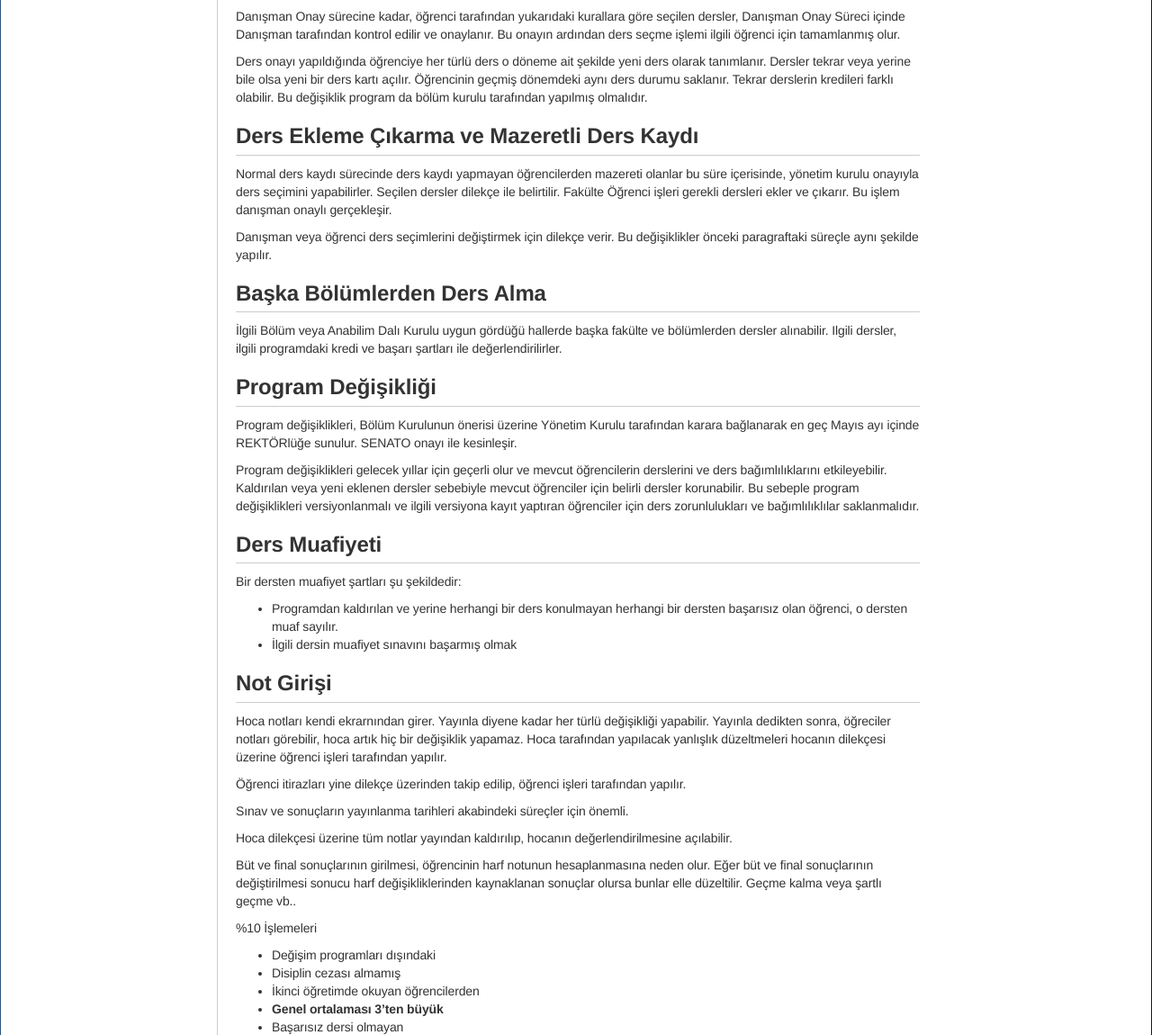
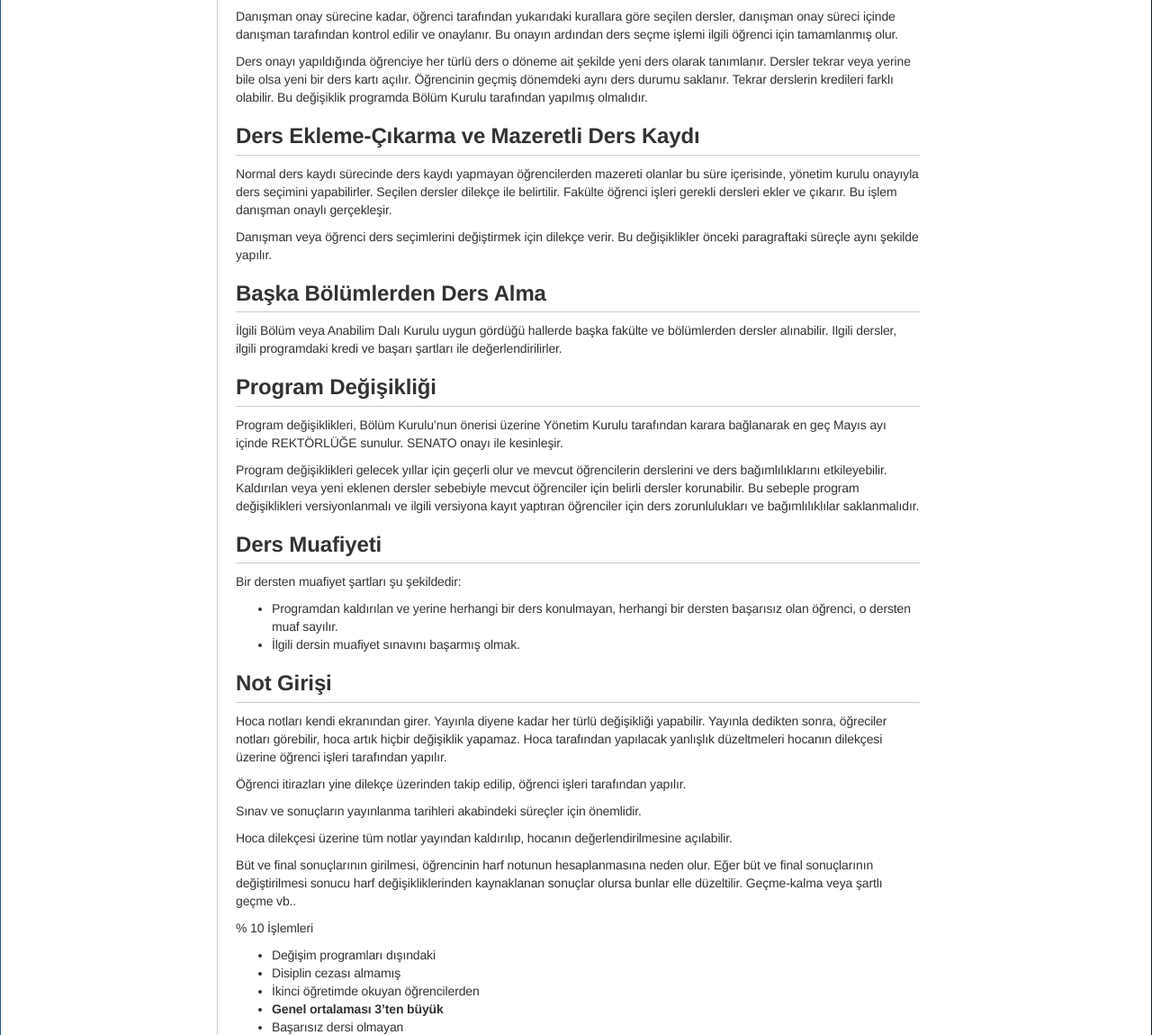
Before and after one commit to zetaops/ulakbus.org, a Sphinx documentation site: the page built from source/standart_fakulteler_icin_yazilim_ihtiyac_analizi_belgesi.rst, in a window 1280 px wide and 1400 px high, scrolled down 11412 px. Shown: the part 250-1400 px from the top of the window at 90% size. Built offline with Sphinx 7.4.7, drawn with Linux system fonts in a browser that asks for light colours; nearby versions of some CDN libraries; library files that are not in the unit come from our copies; pages that are not in the unit, such as notebooks, are missing from menus; some of the changed text lies outside the part shown.

Commit message:
changes made

```diff
--- a/source/standart_fakulteler_icin_yazilim_ihtiyac_analizi_belgesi.rst
+++ b/source/standart_fakulteler_icin_yazilim_ihtiyac_analizi_belgesi.rst
@@ -685,9 +685,9 @@ Sistem, öğrencilerin ders seçimlerine yardımcı olmak için şu özelliklere
 
     - Üst yarıyıl dersleri ile birlikte toplam 45 kredi aşılamaz.
 
-    - Üst yarıyıl dersleri 45 kredinin %20 sini aşamaz.
+    - Üst yarıyıl dersleri 45 kredinin % 20'sini aşamaz.
 
-     - Genel Not ortalaması >= 3.00 olmalıdır.
+     - Genel not ortalaması >= 3.00 olmalıdır.
 
     - Danışmanın olumlu görüşü şarttır.
 
@@ -695,15 +695,15 @@ Sistem, öğrencilerin ders seçimlerine yardımcı olmak için şu özelliklere
 
 * Muaf olunan dersler seçilemezler.
 
-Danışman Onay sürecine kadar, öğrenci tarafından yukarıdaki kurallara göre seçilen dersler, Danışman Onay Süreci içinde Danışman tarafından kontrol edilir ve onaylanır. Bu onayın ardından ders seçme işlemi ilgili öğrenci için tamamlanmış olur.
+Danışman onay sürecine kadar, öğrenci tarafından yukarıdaki kurallara göre seçilen dersler, danışman onay süreci içinde danışman tarafından kontrol edilir ve onaylanır. Bu onayın ardından ders seçme işlemi ilgili öğrenci için tamamlanmış olur.
 
-Ders onayı yapıldığında öğrenciye her türlü ders o döneme ait şekilde yeni ders olarak tanımlanır. Dersler tekrar veya yerine bile olsa yeni bir ders kartı açılır. Öğrencinin geçmiş dönemdeki aynı ders durumu saklanır. Tekrar derslerin kredileri farklı olabilir. Bu değişiklik program da bölüm kurulu tarafından yapılmış olmalıdır.
+Ders onayı yapıldığında öğrenciye her türlü ders o döneme ait şekilde yeni ders olarak tanımlanır. Dersler tekrar veya yerine bile olsa yeni bir ders kartı açılır. Öğrencinin geçmiş dönemdeki aynı ders durumu saklanır. Tekrar derslerin kredileri farklı olabilir. Bu değişiklik programda Bölüm Kurulu tarafından yapılmış olmalıdır.
 
 -----------------------------------------------
-**Ders Ekleme Çıkarma ve Mazeretli Ders Kaydı**
+**Ders Ekleme-Çıkarma ve Mazeretli Ders Kaydı**
 -----------------------------------------------
 
-Normal ders kaydı sürecinde ders kaydı yapmayan öğrencilerden mazereti olanlar bu süre içerisinde, yönetim kurulu onayıyla ders seçimini yapabilirler. Seçilen dersler dilekçe ile belirtilir. Fakülte Öğrenci işleri gerekli dersleri ekler ve çıkarır. Bu işlem danışman onaylı gerçekleşir.
+Normal ders kaydı sürecinde ders kaydı yapmayan öğrencilerden mazereti olanlar bu süre içerisinde, yönetim kurulu onayıyla ders seçimini yapabilirler. Seçilen dersler dilekçe ile belirtilir. Fakülte öğrenci işleri gerekli dersleri ekler ve çıkarır. Bu işlem danışman onaylı gerçekleşir.
 
 Danışman veya öğrenci ders seçimlerini değiştirmek için dilekçe verir. Bu değişiklikler önceki paragraftaki süreçle aynı şekilde yapılır.
 
@@ -717,7 +717,7 @@ Danışman veya öğrenci ders seçimlerini değiştirmek için dilekçe verir.
 **Program Değişikliği**
 -----------------------
 
-Program değişiklikleri, Bölüm Kurulunun önerisi üzerine Yönetim Kurulu tarafından karara bağlanarak en geç Mayıs ayı içinde REKTÖRlüğe sunulur. SENATO onayı ile kesinleşir.
+Program değişiklikleri, Bölüm Kurulu'nun önerisi üzerine Yönetim Kurulu tarafından karara bağlanarak en geç Mayıs ayı içinde REKTÖRLÜĞE sunulur. SENATO onayı ile kesinleşir.
 
 Program değişiklikleri gelecek yıllar için geçerli olur ve mevcut öğrencilerin derslerini ve ders bağımlılıklarını etkileyebilir. Kaldırılan veya yeni eklenen dersler sebebiyle mevcut öğrenciler için belirli dersler korunabilir. Bu sebeple program değişiklikleri versiyonlanmalı ve ilgili versiyona kayıt yaptıran öğrenciler için ders zorunlulukları ve bağımlılıklılar saklanmalıdır.
 
@@ -727,26 +727,26 @@ Program değişiklikleri gelecek yıllar için geçerli olur ve mevcut öğrenci
 
 Bir dersten muafiyet şartları şu şekildedir:
 
-* Programdan kaldırılan ve yerine herhangi bir ders konulmayan herhangi bir dersten başarısız olan öğrenci, o dersten muaf sayılır.
+* Programdan kaldırılan ve yerine herhangi bir ders konulmayan, herhangi bir dersten başarısız olan öğrenci, o dersten muaf sayılır.
 
-* İlgili dersin muafiyet sınavını başarmış olmak
+* İlgili dersin muafiyet sınavını başarmış olmak.
 
 --------------
 **Not Girişi**
 --------------
 
-Hoca notları kendi ekrarnından girer. Yayınla diyene kadar her türlü değişikliği yapabilir. Yayınla dedikten sonra, öğreciler notları görebilir, hoca artık hiç bir değişiklik yapamaz. Hoca tarafından yapılacak yanlışlık düzeltmeleri hocanın dilekçesi üzerine öğrenci işleri tarafından yapılır.
+Hoca notları kendi ekranından girer. Yayınla diyene kadar her türlü değişikliği yapabilir. Yayınla dedikten sonra, öğreciler notları görebilir, hoca artık hiçbir değişiklik yapamaz. Hoca tarafından yapılacak yanlışlık düzeltmeleri hocanın dilekçesi üzerine öğrenci işleri tarafından yapılır.
 
 Öğrenci itirazları yine dilekçe üzerinden takip edilip, öğrenci işleri tarafından yapılır.
 
-Sınav ve sonuçların yayınlanma tarihleri akabindeki süreçler için önemli.
+Sınav ve sonuçların yayınlanma tarihleri akabindeki süreçler için önemlidir.
 
 Hoca dilekçesi üzerine tüm notlar yayından kaldırılıp, hocanın değerlendirilmesine açılabilir.
 
-Büt ve final sonuçlarının girilmesi, öğrencinin harf notunun hesaplanmasına neden olur. Eğer büt ve final sonuçlarının değiştirilmesi sonucu harf değişikliklerinden kaynaklanan sonuçlar olursa bunlar elle düzeltilir. Geçme kalma veya şartlı geçme vb..
+Büt ve final sonuçlarının girilmesi, öğrencinin harf notunun hesaplanmasına neden olur. Eğer büt ve final sonuçlarının değiştirilmesi sonucu harf değişikliklerinden kaynaklanan sonuçlar olursa bunlar elle düzeltilir. Geçme-kalma veya şartlı geçme vb..
 
 
-%10 İşlemeleri
+% 10 İşlemleri
 
 * Değişim programları dışındaki
 
@@ -758,7 +758,7 @@ Büt ve final sonuçlarının girilmesi, öğrencinin harf notunun hesaplanması
 
 * Başarısız dersi olmayan
 
-* Bulunduğu dönemde, sınıf ortalamasının en yüksek %10 udur.
+* Bulunduğu dönemde, sınıf ortalamasının en yüksek  % 10'udur.
 
 Bunların **sadece sonraki dönem harçları** birinci dönem gibi hesaplanır.
 
@@ -766,11 +766,11 @@ Bunların **sadece sonraki dönem harçları** birinci dönem gibi hesaplanır.
 **Onur Belgeleri**
 ------------------
 
-* Bulunduğu dönemde ve sınıfta
+* Bulunduğu dönemde ve sınıfta;
 
-* Başarısız dersi olmayan
+* Başarısız dersi olmayan,
 
-* Genel ortalaması >= 3,5 ise yüksek onur
+* Genel ortalaması >= 3,5 ise yüksek onur,
 
 * Genel ortalaması >= 3 olan onur belgesi alır.
 
@@ -786,7 +786,7 @@ Harf değişimlerini etkileyen her operasyonun ardından -sınav notlarının de
 
 * Onur belgesi
 
-* 10% işlemleri
+* % 10 işlemleri
 
 --------------------
 **Mazeret Yönetimi**
@@ -851,7 +851,7 @@ Ancak, bu tarihe kadar tek ders, staj, endüstriye dayalı öğretim, bitirme ö
 **Yetki Devri**
 ---------------
 
-Personeller kendine ait bazı yetkilerini başka bir personele geçici süreli olarak devredebilmelidir. Örneğin; Dekanlar ve tıptaki hocalar not girişi yapmak istemiyorlar. Bu yüzden şifrelerini asistanlarıyla veya öğrenci işleriyle paylaşıyorlar. Bunu engellemek için akademisyen A dersi için Not girme yetkisini X-Y tarihleri arasında asistanına devredebilmelidir.
+Personeller kendine ait bazı yetkilerini başka bir personele geçici süreli olarak devredebilmelidir. Örneğin; dekanlar ve tıptaki hocalar not girişi yapmak istemiyorlar. Bu yüzden şifrelerini asistanlarıyla veya öğrenci işleriyle paylaşıyorlar. Bunu engellemek için akademisyen A dersi için not girme yetkisini X-Y tarihleri arasında asistanına devredebilmelidir.
 
 ============
 **Ekranlar**
@@ -867,7 +867,7 @@ Personeller kendine ait bazı yetkilerini başka bir personele geçici süreli o
 
 * Toplu sınav tarih girişi
 
-* Toplu Not durum belgesi
+* Toplu not durum belgesi
 
 * Mezuniyet ekranı
 
@@ -879,7 +879,7 @@ Personeller kendine ait bazı yetkilerini başka bir personele geçici süreli o
 
 * Genel durum ve işleyiş raporu (Fakülte faaliyet raporu)
 
-* Öğrenci Sınıf Listeleri
+* Öğrenci sınıf listeleri
 
 * Dersi alan öğrenciler listesi.
 
@@ -893,17 +893,17 @@ Personeller kendine ait bazı yetkilerini başka bir personele geçici süreli o
 
 * Askerlik durum belgesi (Sadece erkek öğrencilere verilebilir.)
 
-* Transkript (Dönemlik bölümler için dönemlik, yıllık bölümler için yıllık verilir)
+* Transkript (Dönemlik bölümler için dönemlik, yıllık bölümler için yıllık verilir.)
 
 * Not durum belgesi (Yıllık, dönemlik)
 
-* Geçici mezuniyet Belgesi (Sadece mezun durumundaki öğrencilere verilebilir)
+* Geçici mezuniyet belgesi (Sadece mezun durumundaki öğrencilere verilebilir.)
 
 * Tömer belgesi (Sadece tömer kursunda kayıtlı öğrencilere verilebilir.)
 
-* Yabancı uyruklu öğrenci bilgi formu (Sadece yabancı uyruklu öğrencilere verilebilir)
+* Yabancı uyruklu öğrenci bilgi formu (Sadece yabancı uyruklu öğrencilere verilebilir.)
 
-* Diploma (Sadece mezun durumundaki öğrencilere verilebilir)
+* Diploma (Sadece mezun durumundaki öğrencilere verilebilir.)
 
     - Diploma metni her bölüme göre değişebilir. Diploma metnin içine parametre geçirilmelidir.
 
@@ -978,9 +978,8 @@ YÖKSİS tarafından sağlanan web servislerinden kurum ağacı çekilir. Sistem
 -------------
 
 Türkçe
-İngilizce
-…
-…
+
+İngilizce...
 
 ----------------------------
 **Derslerin Dili Kuralları**
@@ -998,9 +997,11 @@ Hazırlık sınıfından kalanlar, bölümdeki o dildeki dersleri alamazlar. Onu
 * Dış servislere erişim sorunu varsa uygulama uyarı yapsın.
 
 Program örneği
+
 http://konya.edu.tr/dosyalar/fakulte/ahmetkelesogluegitimfakultesi/derskodlari/ALMANCA.pdf
 
 Bologna Ders Kartı
+
 http://konya.edu.tr/bologna/goster/12198
 
 İsteğe bağlı hazırlık sınıfı açılabilir. - **Hazırlık sınıfının isteğe bağlı olup olmamasını saklamalıyız**.  Bu hazırlık sınıfında başarılı olamayan öğrencilerin ilişikleri kesilmez ve eğitimlerine devam ederler.
@@ -1015,13 +1016,13 @@ Ayrıca bu öğrenciler, kayıtlı olduğu yükseköğretim kurumunda eşdeğer
 **Sınav Hakkı**
 ---------------
 
-azami sürelerini tamamlamış son sınıf öğrencilerine,
+Azami sürelerini tamamlamış son sınıf öğrencilerine,
 
-* başarısız oldukları bütün dersler için iki ek sınav hakkı verilir.
+* Başarısız oldukları bütün dersler için iki ek sınav hakkı verilir.
 
 * Bu sınavlar sonunda başarısız ders sayısını beş derse indirenlere bu beş ders için üç yarıyıl,
 
-* ek sınavları almadan beş derse kadar başarısız olan öğrencilere ise dört yarıyıl (sınıf geçme esasına göre öğretim yapılan kurumlarda iki öğretim yılı);
+* ek sınavları almadan beş derse kadar başarısız olan öğrencilere ise dört yarıyıl (sınıf geçme esasına göre öğretim yapılan kurumlarda iki öğretim yılı),
 
 * ek dersi almadan bir dersten başarısız olanlara ise öğrencilik hakkından yararlanmaksızın sınırsız,
 
@@ -1030,7 +1031,7 @@ başarısız oldukları dersin sınavlarına girme hakkı tanınır.
 * İzledikleri programdan mezun olmak için gerekli bütün derslerden geçer not aldıkları hâlde yönetmeliklerinde başarılı sayılabilmeleri için öngörülen not ortalamalarını sağlayamamaları sebebiyle ilişikleri kesilme durumuna gelen son dönem (sınıf geçme esasına göre öğretim yapılan kurumlarda son sınıf) öğrencilerine not ortalamalarını yükseltmek üzere diledikleri derslerden sınırsız sınav hakkı tanınır. Bunlardan uygulamalı, uygulaması olan ve daha önce alınmamış dersler dışındaki derslere devam şartı aranmaz. Açılacak sınavlara, üst üste veya aralıklı olarak toplam üç eğitim-öğretim yılı hiç girmeyen öğrenci, sınırsız sınav hakkından vazgeçmiş sayılır ve bu haktan yararlanamaz. Sınırsız hak kullanma durumunda olan öğrenciler sınava girdiği ders başına öğrenci katkı payını/öğrenim ücretini ödemeye devam ederler. Ancak bu öğrenciler, sınav hakkı dışındaki diğer öğrencilik haklarından yararlanamazlar. Açık öğretim öğrencileri, öğrencilik haklarından yararlanmak kaydı ile bu sürelerle kısıtlı değildir.
 
 
-Derslere devam yükümlülüklerini yerine getirdikleri hâlde, yıl içi ve yıl sonu sınav yükümlülüklerini bu maddede belirtilen hükümlere uygun olarak yerine getiremedikleri için öğretim kurumları ile ilişiği kesilen hazırlık sınıfı ve birinci sınıfta en fazla bir dersten, ara sınıflarda ise en fazla üç dersten başarısız olan öğrencilere üç yıl içinde kullanacakları üç sınav hakkı, not ortalamasını tutturamadıkları için hazırlık sınıfı dâhil ara sınıflarda da sene kaybeden öğrencilere diledikleri üç dersten bir sınav hakkı verilir. Sınav hakkı verilenler, yıl içi veya yıl sonu sınavı olduğuna bakılmaksızın başvurmaları hâlinde üniversite veya yüksek teknoloji enstitülerinin her eğitim-öğretim yılı başında açacakları sınavlara alınırlar. Sınavların sonunda sorumlu oldukları tüm dersleri başaranların kayıtları yeniden yapılır ve öğrenimlerine kaldıkları yerden devam ederler. Bu durumda olan öğrencilerin sınavlara girdikleri süre, öğrenim süresinden sayılmaz. Bu sınavlara katılan öğrenciler öğrencilik haklarından hiçbir şekilde yararlanamazlar.”
+Derslere devam yükümlülüklerini yerine getirdikleri hâlde, yıl içi ve yıl sonu sınav yükümlülüklerini bu maddede belirtilen hükümlere uygun olarak yerine getiremedikleri için öğretim kurumları ile ilişiği kesilen hazırlık sınıfı ve birinci sınıfta en fazla bir dersten, ara sınıflarda ise en fazla üç dersten başarısız olan öğrencilere üç yıl içinde kullanacakları üç sınav hakkı, not ortalamasını tutturamadıkları için hazırlık sınıfı dâhil ara sınıflarda da sene kaybeden öğrencilere diledikleri üç dersten bir sınav hakkı verilir. Sınav hakkı verilenler, yıl içi veya yıl sonu sınavı olduğuna bakılmaksızın başvurmaları hâlinde üniversite veya yüksek teknoloji enstitülerinin her eğitim-öğretim yılı başında açacakları sınavlara alınırlar. Sınavların sonunda sorumlu oldukları tüm dersleri başaranların kayıtları yeniden yapılır ve öğrenimlerine kaldıkları yerden devam ederler. Bu durumda olan öğrencilerin sınavlara girdikleri süre, öğrenim süresinden sayılmaz. Bu sınavlara katılan öğrenciler öğrencilik haklarından hiçbir şekilde yararlanamazlar.
 
 =================
 **WorkFlow List**
@@ -1041,8 +1042,10 @@ Derslerin Subelendirilmesi ve Öğretim Elemanlarının Atanması
 Bu işlemlerin son tarihi ders kaydının başlamasından önceki cumadır. Eğer tamamlanmamışsa n zamanı öncesinden üst birime bilgi verilir.
 
 Bölüm başkanı veya delege ettiği birisi kendi ekranındaki ilgili bağlantıya tıklayarak workflow başlatır.
+
 Bölüm başkanı Programların ders listelerini indirir.
-her bir ders için ders koordinatörlerini belirler.
+
+Her bir ders için ders koordinatörlerini belirler.
 Her bir ders için şube sayısını belirler
 Her bir şube için hoca atamasını yapar
 Her bir ders için öğrencilerin seçim biçimini belirler auto/manual
@@ -1050,13 +1053,16 @@ Her bir şube için kontenjan belirler.
 
 Tüm derslerin tamamlanmasının ardından öğrencilerin seçebilecekleri dersler öğrencilerin kayıtları altına gönderilir.
 
-Eğer ders seçme biçimi otomatik ise
+Eğer ders seçme biçimi otomatik ise;
+
 Öğrenciler kontenjana göre şubelere dağıtılır.
 
-Manuel ise
+Manuel ise;
+
 Öğrenciler kendi seçimlerini kendileri yaparlar.
 
 Öğrencilerin seçebilecekleri şubelerin listesi öğrencinin kaydına işlenir.
 
 Öğretim Elamanı, Öğrenci İşleri ve diğer ilgililer bilgilendiririlir.
+
 Work Flow tamamlanır.
```
Also changed, not shown: other parts of source/standart_fakulteler_icin_yazilim_ihtiyac_analizi_belgesi.rst (+7 -7 lines).
